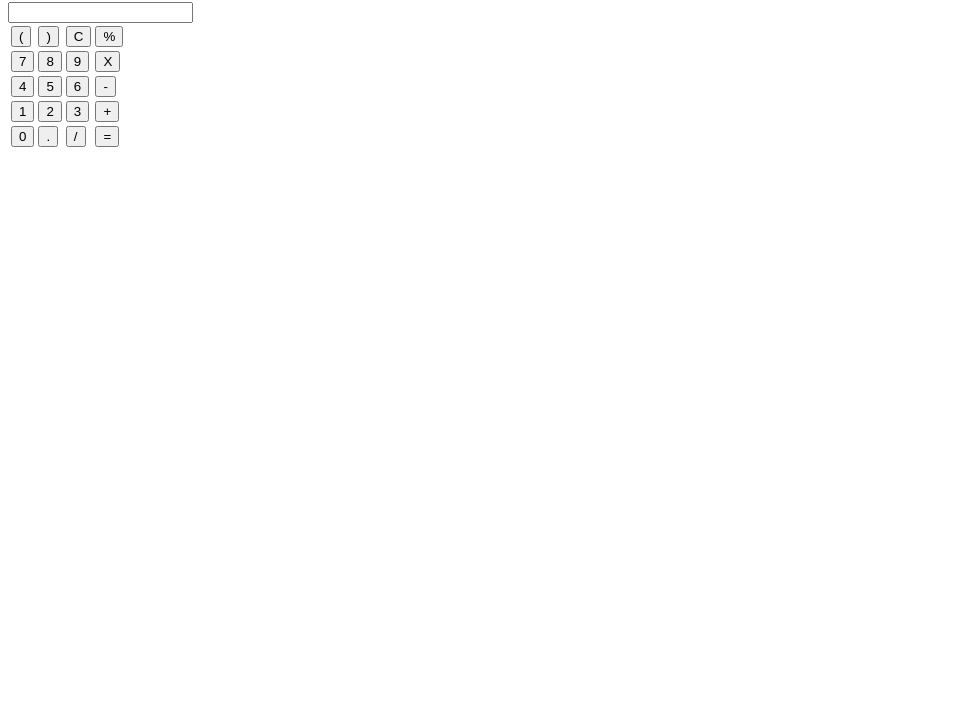
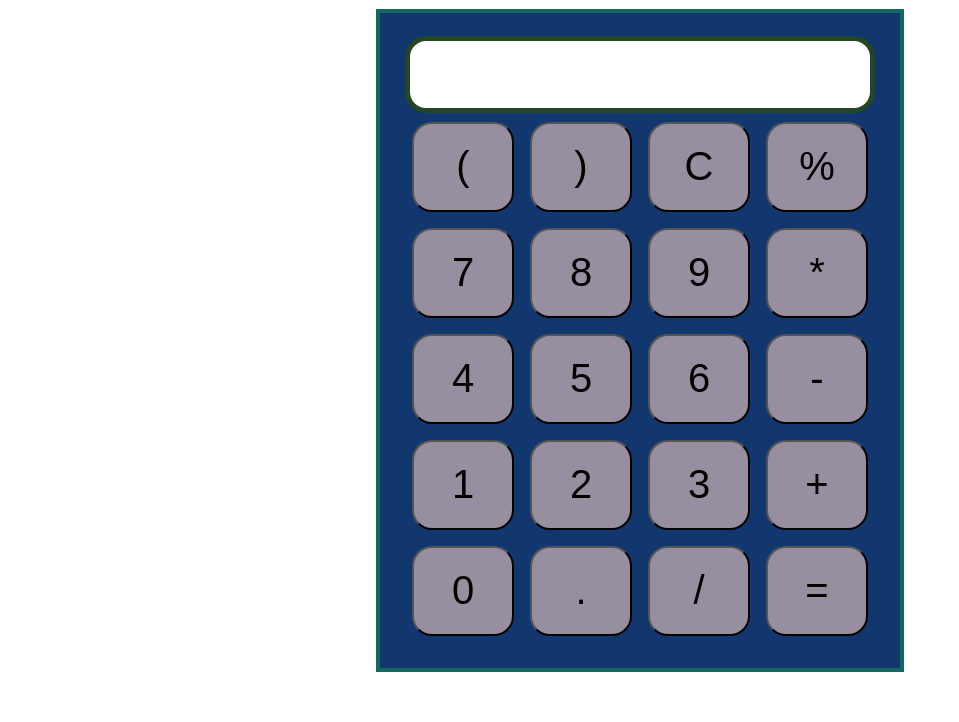
Before and after one commit to Krishan-Choudhary/calculator, a plain HTML site: page index.html in a window 1280 px wide. Shown: the part 78-800 px from the top of the page, without its empty margins (0-959 px from the left). Drawn offline with Linux system fonts and the light colour scheme.

Commit message:
added css file

```diff
--- a/index.html
+++ b/index.html
@@ -5,6 +5,7 @@
     <meta charset="UTF-8">
     <meta name="viewport" content="width=device-width, initial-scale=1.0">
     <meta http-equiv="X-UA-Compatible" content="ie=edge">
+    <link rel="stylesheet" href="style.css">
     <title>Calculator</title>
 </head>
 
@@ -25,7 +26,7 @@
                     <td><button>7</button></td>
                     <td><button>8</button></td>
                     <td><button>9</button></td>
-                    <td><button>X</button></td>
+                    <td><button>*</button></td>
                 </tr>
                 <tr>
                     <td><button>4</button></td>
--- /dev/null
+++ b/style.css
@@ -0,0 +1,37 @@
+.container{
+    text-align: center;
+    margin-top:23px
+}
+
+table{
+    margin: auto;
+}
+
+input{
+    border-radius: 21px;
+    border: 5px solid #244624;
+    font-size:34px;
+    height: 65px;
+    width: 456px;
+}
+
+button{
+    border-radius: 20px;
+    font-size: 40px;
+    background: #978fa0;
+    width: 102px;
+    height: 90px;
+    margin: 6px;
+}
+
+.calculator{
+    border: 4px solid #13695d;
+    background-color: #12376f;
+    padding: 23px;
+    display: inline-block;
+
+}
+
+h1{
+    font-size: 35px;
+}
```
